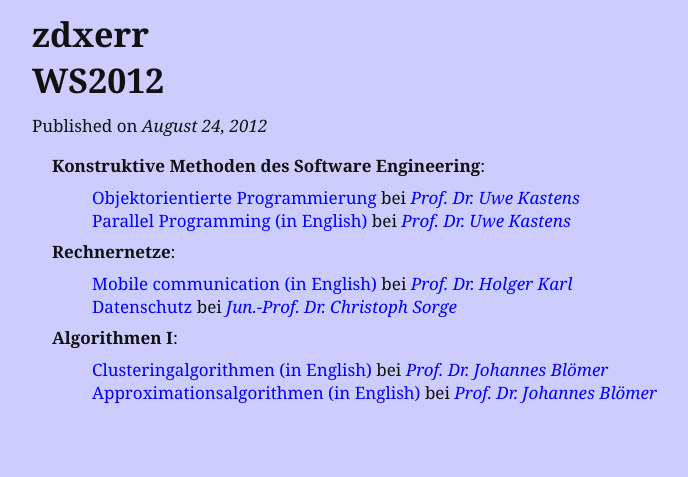
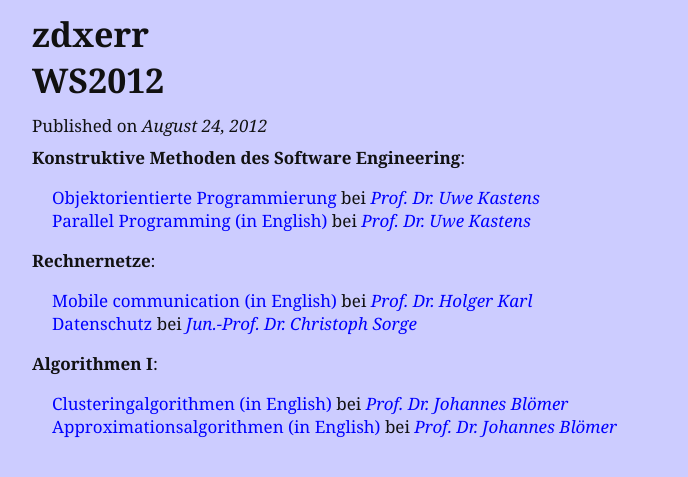
Before and after one commit to zdxerr/zdxerr.github.com, a Jekyll site: the page built from _posts/2012-08-24-ws-2012.markdown, in a window 1280 px wide. Shown: the top 477 px of the page, without its empty margins (208-896 px from the left). Built offline with Jekyll 4.4.1, drawn with Linux system fonts in a browser that asks for light colours; Markdown is read by kramdown in place of the engine named in the settings.

```diff
--- a/_posts/2012-08-24-ws-2012.markdown
+++ b/_posts/2012-08-24-ws-2012.markdown
@@ -4,17 +4,17 @@ title: WS2012
 categories: [links, university, lecture]
 ---
 
-- __Konstruktive Methoden des Software Engineering__:
+__Konstruktive Methoden des Software Engineering__:
 
-    - [Objektorientierte Programmierung](http://ag-kastens.uni-paderborn.de/lehre/material/oop/) bei _[Prof. Dr. Uwe Kastens](http://www.cs.uni-paderborn.de/fachgebiete/ag-kastens/wir/uwe.html)_
-    - [Parallel Programming (in English)](http://ag-kastens.uni-paderborn.de/lehre/material/ppje/) bei _[Prof. Dr. Uwe Kastens](http://www.cs.uni-paderborn.de/fachgebiete/ag-kastens/wir/uwe.html)_
+- [Objektorientierte Programmierung](http://ag-kastens.uni-paderborn.de/lehre/material/oop/) bei _[Prof. Dr. Uwe Kastens](http://www.cs.uni-paderborn.de/fachgebiete/ag-kastens/wir/uwe.html)_
+- [Parallel Programming (in English)](http://ag-kastens.uni-paderborn.de/lehre/material/ppje/) bei _[Prof. Dr. Uwe Kastens](http://www.cs.uni-paderborn.de/fachgebiete/ag-kastens/wir/uwe.html)_
 
-- __Rechnernetze__:
+__Rechnernetze__:
 
-    - [Mobile communication (in English)](http://www.cs.uni-paderborn.de/fachgebiete/fachgebiet-rechnernetze/lehre/lehrveranstaltungen/vl-mobilkommunikation.html) bei _[Prof. Dr. Holger Karl](http://www.cs.uni-paderborn.de/fachgebiete/fachgebiet-rechnernetze/people/hk.html)_
-    - [Datenschutz](http://www.cs.uni-paderborn.de/fachgebiete/fg-netsec/lehre/ws1112/datenschutz.html) bei _[Jun.-Prof. Dr. Christoph Sorge](http://www.cs.uni-paderborn.de/fachgebiete/fg-netsec/personen/csorge.html)_
+- [Mobile communication (in English)](http://www.cs.uni-paderborn.de/fachgebiete/fachgebiet-rechnernetze/lehre/lehrveranstaltungen/vl-mobilkommunikation.html) bei _[Prof. Dr. Holger Karl](http://www.cs.uni-paderborn.de/fachgebiete/fachgebiet-rechnernetze/people/hk.html)_
+- [Datenschutz](http://www.cs.uni-paderborn.de/fachgebiete/fg-netsec/lehre/ws1112/datenschutz.html) bei _[Jun.-Prof. Dr. Christoph Sorge](http://www.cs.uni-paderborn.de/fachgebiete/fg-netsec/personen/csorge.html)_
 
-- __Algorithmen I__:
+__Algorithmen I__:
 
-    - [Clusteringalgorithmen (in English)](http://www.cs.uni-paderborn.de/fachgebiete/ag-bloemer/lehre.html) bei _[Prof. Dr. Johannes Blömer](http://www.cs.uni-paderborn.de/fachgebiete/ag-bloemer/personen/jbloemer.html)_
-    - [Approximationsalgorithmen (in English)](http://www.cs.uni-paderborn.de/fachgebiete/ag-bloemer/lehre.html) bei _[Prof. Dr. Johannes Blömer](http://www.cs.uni-paderborn.de/fachgebiete/ag-bloemer/personen/jbloemer.html)_
+- [Clusteringalgorithmen (in English)](http://www.cs.uni-paderborn.de/fachgebiete/ag-bloemer/lehre.html) bei _[Prof. Dr. Johannes Blömer](http://www.cs.uni-paderborn.de/fachgebiete/ag-bloemer/personen/jbloemer.html)_
+- [Approximationsalgorithmen (in English)](http://www.cs.uni-paderborn.de/fachgebiete/ag-bloemer/lehre.html) bei _[Prof. Dr. Johannes Blömer](http://www.cs.uni-paderborn.de/fachgebiete/ag-bloemer/personen/jbloemer.html)_
```
